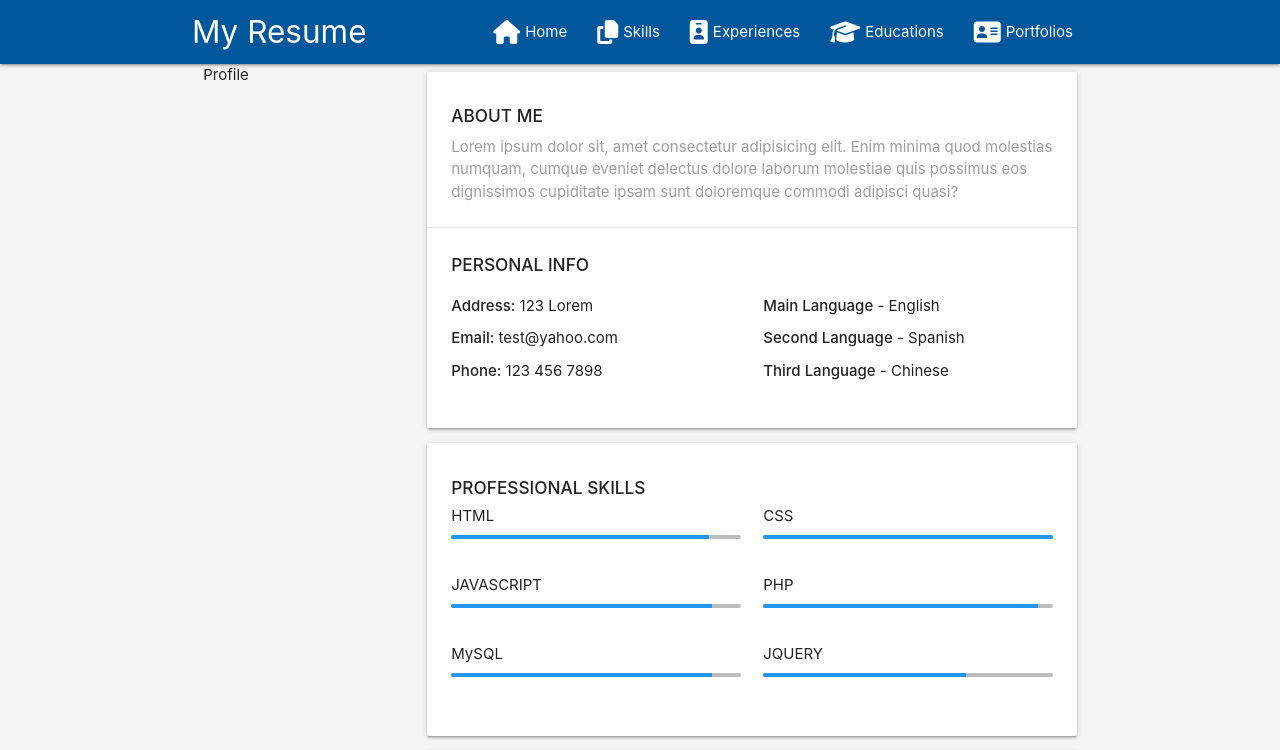
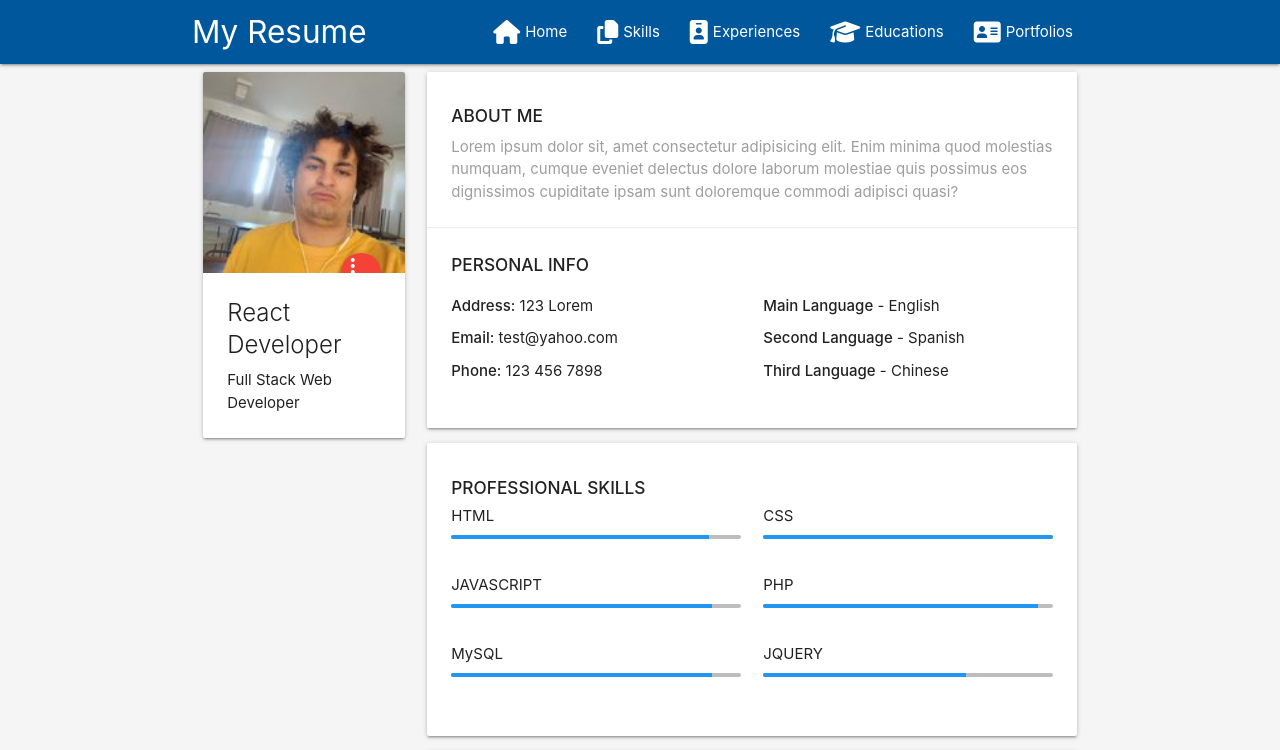
Before and after one commit to amirdhahri01/resume-website-portfolio, a React (Create React App) app: page / in a window 1280 px wide. Shown: the top 750 px of the page. Built offline with nearby package versions, Linux system fonts and the light colour scheme.

Commit message:
An update

```diff
--- a/public/index.html
+++ b/public/index.html
@@ -7,8 +7,13 @@
   <meta name="theme-color" content="#000000" />
   <title>Resume Website Portfolio</title>
   <link rel="stylesheet"
+    href="https://fonts.googleapis.com/css2?family=Material+Symbols+Outlined:opsz,wght,FILL,GRAD@20..48,100..700,0..1,-50..200&icon_names=more_vert" />
+  <link rel="stylesheet"
     href="https://fonts.googleapis.com/css2?family=Material+Symbols+Outlined:opsz,wght,FILL,GRAD@20..48,100..700,0..1,-50..200&icon_names=menu" />
-  <link rel="stylesheet" href="https://cdnjs.cloudflare.com/ajax/libs/font-awesome/6.6.0/css/all.min.css"
+  <link rel="stylesheet"
+    href="https://fonts.googleapis.com/css2?family=Material+Symbols+Outlined:opsz,wght,FILL,GRAD@20..48,100..700,0..1,-50..200&icon_names=close" />
+  <link rel="stylesheet" <link rel="stylesheet"
+    href="https://cdnjs.cloudflare.com/ajax/libs/font-awesome/6.6.0/css/all.min.css"
     integrity="sha512-Kc323vGBEqzTmouAECnVceyQqyqdsSiqLQISBL29aUW4U/M7pSPA/gEUZQqv1cwx4OnYxTxve5UMg5GT6L4JJg=="
     crossorigin="anonymous" referrerpolicy="no-referrer" />
 </head>
--- a/src/App.css
+++ b/src/App.css
@@ -38,6 +38,9 @@
 }
 .ml-5 {
   margin-left: 5px;
+}
+.ml-10 {
+  margin-left: 10px;
 }
 .mr-3 {
   margin-right: 3px;
@@ -80,3 +83,6 @@
   font-size: 16px;
   font-weight: 400;
 }
+.social_style {
+  font-size: 20px;
+}
--- a/src/components/pages/profile/Profile.jsx
+++ b/src/components/pages/profile/Profile.jsx
@@ -1,7 +1,37 @@
-import React from "react";
-
+import ImgProfile from "../../../images/my-profile-image.jpg";
+import { Link } from "react-router-dom";
 const Profile = () => {
-  return <div>Profile</div>;
+  return (
+    <>
+      <div className="card">
+        <div className="card-image waves-effect waves-block waves-light activator">
+          <img src={ImgProfile} alt="Amir Dhahri" />
+          <Link className="btn-floating halfway-fab waves-effect waves-light red activator">
+            <span className="material-symbols-outlined">more_vert</span>
+          </Link>
+        </div>
+        <div className="card-content">
+          <span className="card-title activator grey-text text-darken-4">
+            React Developer
+          </span>
+          <p>Full Stack Web Developer</p>
+        </div>
+        <div className="card-reveal">
+          <span className="card-title grey-text text-darken-4">
+            Follow Me
+            <span className="material-symbols-outlined ml-10">close</span>
+          </span>
+          <p className="d-flex justify-content-space-between align-item-center mt-10">
+            <i className="fab fa-facebook-f grey-text text-darken-4 social_style"></i>
+            <i className="fab fa-twitter grey-text text-darken-4 social_style"></i>
+            <i className="fab fa-google-plus-g grey-text text-darken-4 social_style"></i>
+            <i className="fab fa-instagram grey-text text-darken-4 social_style"></i>
+            <i className="fab fa-pinterest grey-text text-darken-4 social_style"></i>
+          </p>
+        </div>
+      </div>
+    </>
+  );
 };
 
 export default Profile;
```
Also changed, not shown: src/images/my-profile-image.jpg (added).
